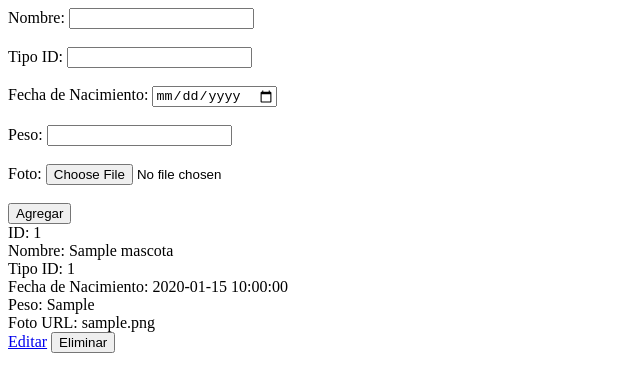
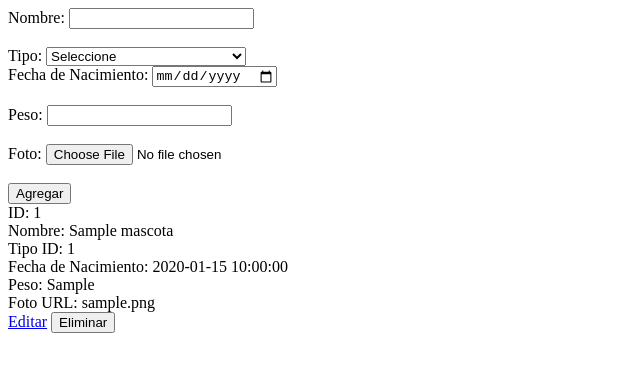
Before and after one commit to juandiegows/CRUDPet, a PHP site: page /mascota.php in a window 1280 px wide. Shown: the top 392 px of the page, without its empty margins (0-640 px from the left). Run offline with PHP 8.4, Linux system fonts and the light colour scheme; tables that the repository leaves empty or names only in its code hold one stand-in row (Sample ...).

Commit message:
llenar combo

```diff
--- a/mascota.php
+++ b/mascota.php
@@ -14,7 +14,7 @@ if ($_SERVER['REQUEST_METHOD'] === 'POST') {
         $peso = trim($_POST['peso'] ?? '');
         $foto = $_FILES['foto']['tmp_name'];
         $nombreArchivo = $_FILES['foto']['name'];
-
+        echo $nombreArchivo;
         $directorioDestino = 'uploads/';
 
         // Verificar si el directorio no existe y crearlo
@@ -181,10 +181,12 @@ if (isset($_GET['id'])) {
         echo 'No se encontró ningún registro de mascota con el ID proporcionado.';
     }
 
-    // Liberar los resultados y cerrar la conexión a la base de datos
+    // Liberar los resultados
     mysqli_free_result($result);
 }
 
+$queryTipo = "SELECT id, nombre FROM tipo";
+$resultTipo = mysqli_query($conn, $queryTipo);
 
 ?>
 <!DOCTYPE html>
@@ -202,8 +204,23 @@ if (isset($_GET['id'])) {
         <input type="hidden" name="action" value="<?php echo isset($_GET['id']) ? 'actualizar' : 'agregar'; ?>">
         <label for="nombre">Nombre:</label>
         <input type="text" name="nombre" value="<?php echo isset($_GET['id']) ? $nombre : ''; ?>"><br><br>
-        <label for="tipo_id">Tipo ID:</label>
-        <input type="text" name="tipo_id"><br><br>
+
+        <label for="tipo_id">Tipo:</label>
+        <select name="tipo_id" style="width: 200px;">
+            <option value="0" selected hidden>Seleccione</option>
+            <?php
+            // Iterar sobre los registros obtenidos de la tabla tipo
+            while ($rowTipo = mysqli_fetch_assoc($resultTipo)) {
+                $tipoId = $rowTipo['id'];
+                $tipoNombre = $rowTipo['nombre'];
+                // Generar las opciones del select
+                echo "<option value='$tipoId'>$tipoNombre</option>";
+            }
+
+            ?>
+        </select>
+
+        <br>
         <label for="fecha_nacimiento">Fecha de Nacimiento:</label>
         <input type="date" name="fecha_nacimiento"><br><br>
         <label for="peso">Peso:</label>
--- a/test.html
+++ b/test.html
@@ -6,6 +6,11 @@
     <title>Document</title>
 </head>
 <body>
+    <style>
 
+    </style>
+    <div class="container">
+        s
+    </div>
 </body>
 </html>
--- a/util/alert.php
+++ b/util/alert.php
@@ -14,4 +14,3 @@ function showUpdateAlert($message) {
             }, 5000); // Eliminar el div después de 5 segundos
           </script>';
 }
-?>
```
Also changed, not shown: other parts of mascota.php (+24 -3 lines), tipo.php (+9 -9 lines), uploads/6NaxBdfcHW_Juan Diego.png (added), uploads/7TV0amIbOJ_.png (added).
